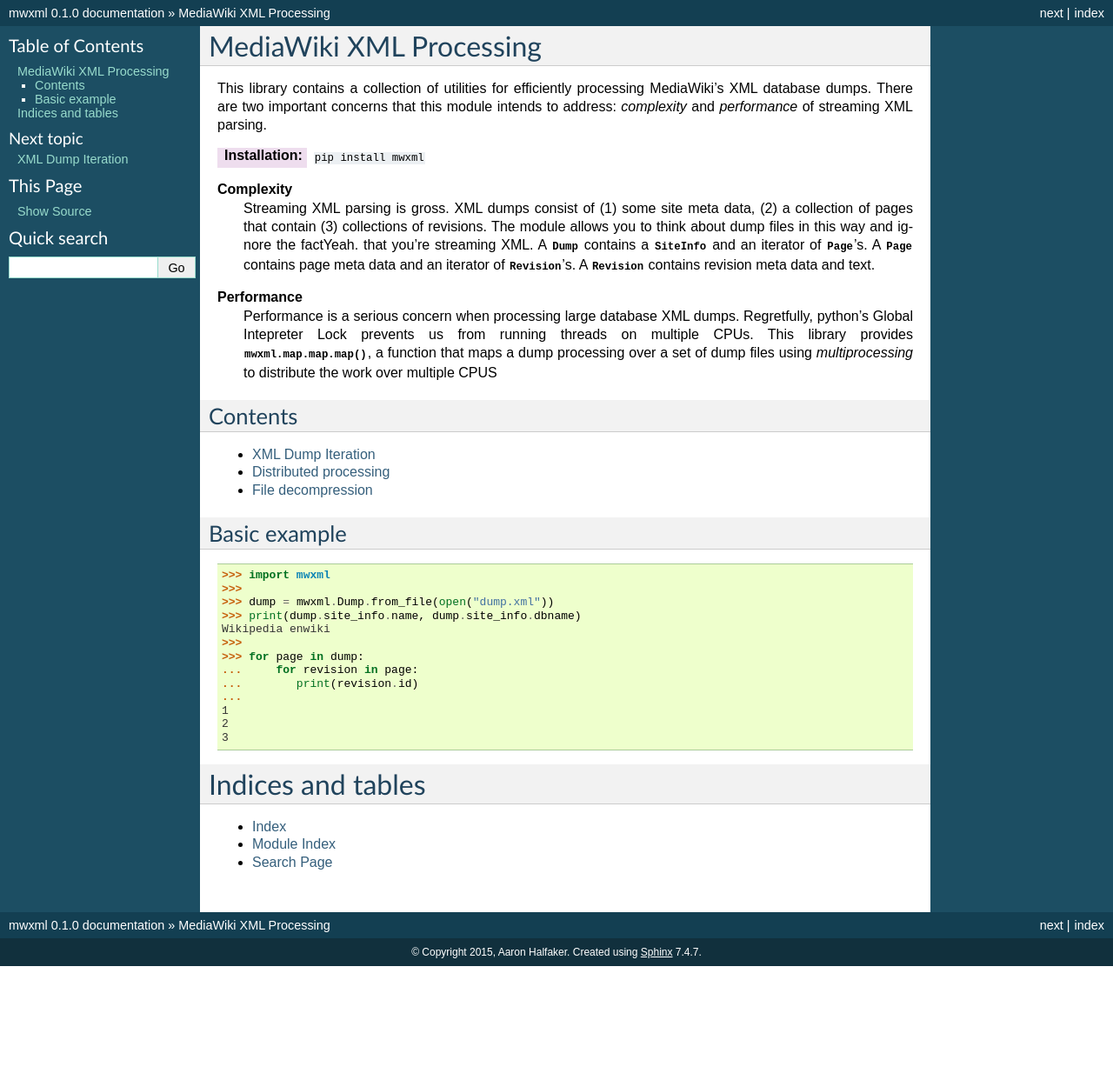
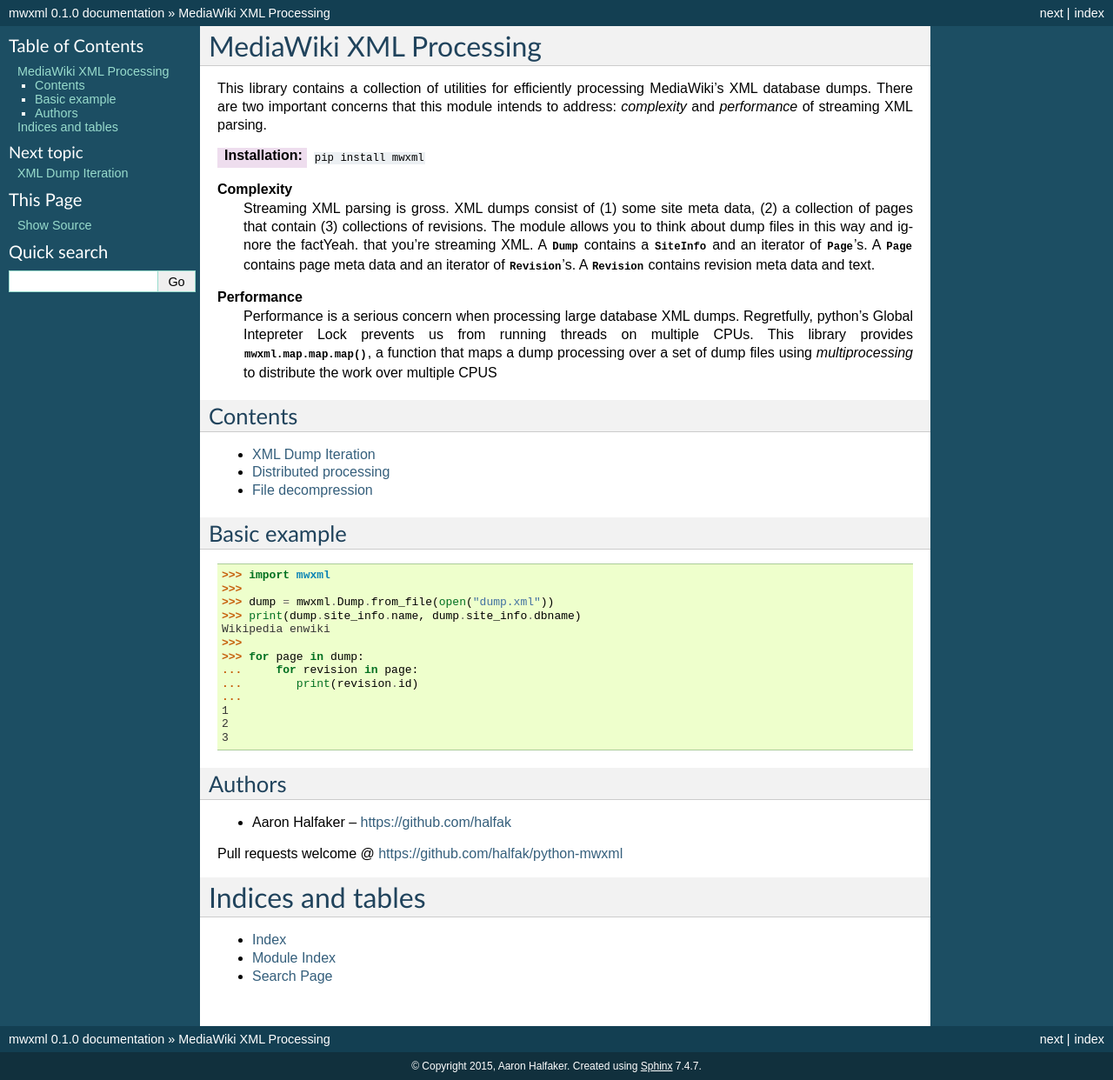
Before and after one commit to mediawiki-utilities/python-mwxml, a Sphinx documentation site: the page built from doc/index.rst, in a window 1280 px wide. Shown: the whole page at 87% size. Built offline with Sphinx 7.4.7, drawn with Linux system fonts in a browser that asks for light colours; before the commit the page ends 1111 px from its top, so only the background shows below that.

Commit message:
Adds repo link to doc index

```diff
--- a/doc/index.rst
+++ b/doc/index.rst
@@ -42,6 +42,13 @@
     3
 
 
+Authors
+-------
+* Aaron Halfaker -- https://github.com/halfak
+
+Pull requests welcome @ https://github.com/halfak/python-mwxml
+
+
 Indices and tables
 ==================
 
```
